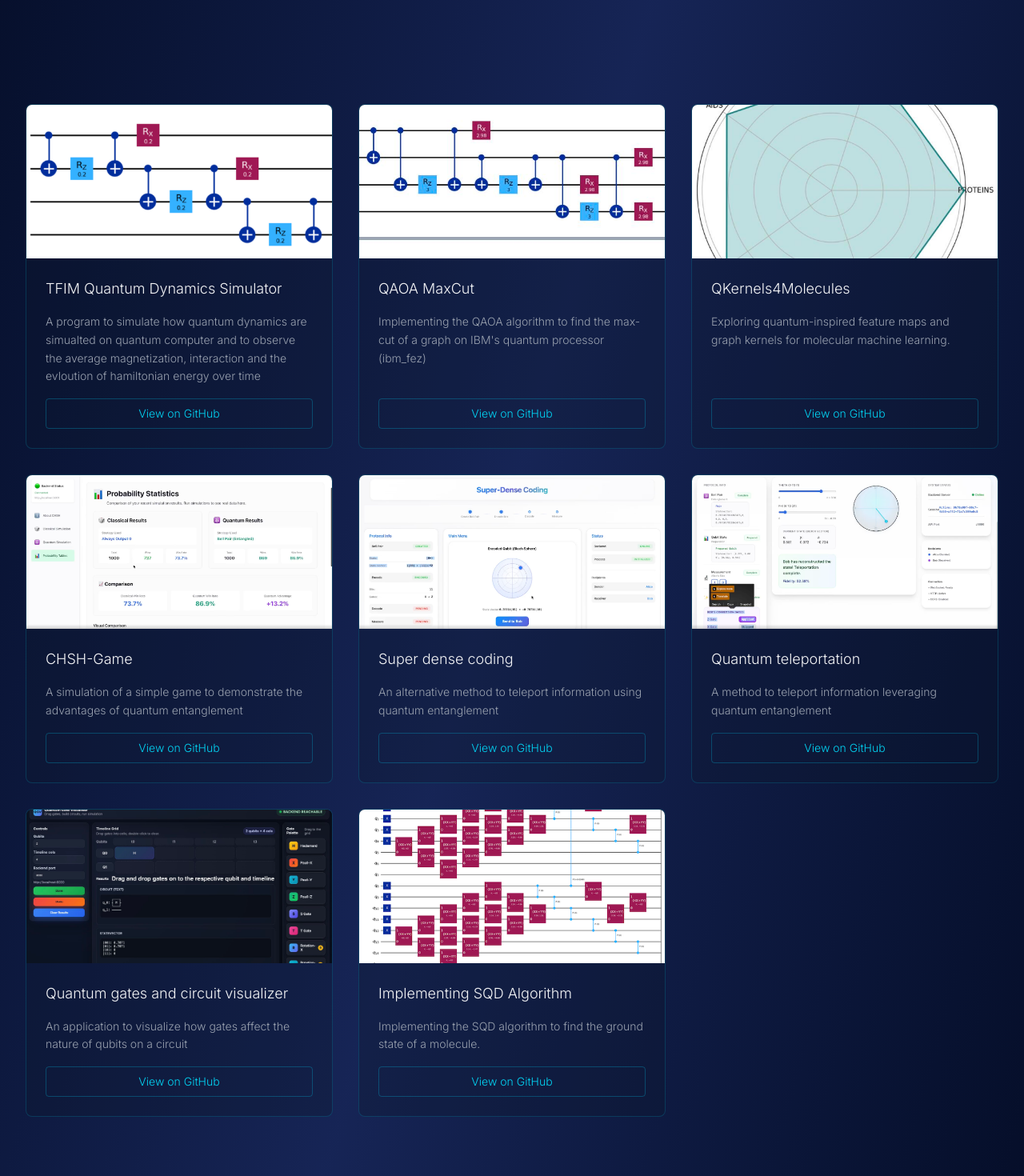
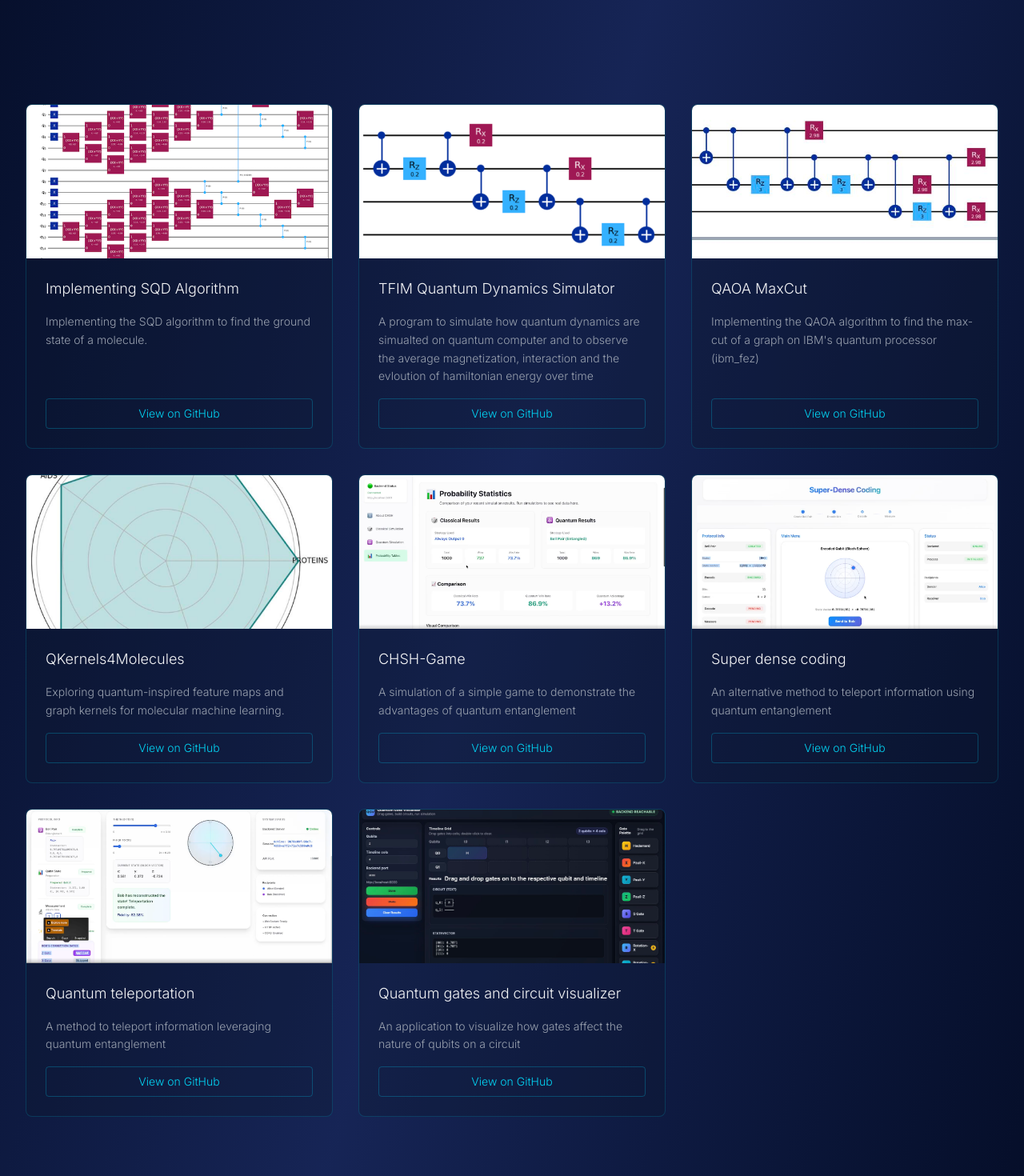
Before and after one commit to Alain-Abraham-hub/Alain-Abraham-hub.github.io, a React (Vite) app: page / in a window 1280 px wide. Shown: the part 1660-3130 px from the top of the page at 80% size. Built offline with nearby package versions, Linux system fonts and the light colour scheme.

Commit message:
minor changes

```diff
--- a/src/App.jsx
+++ b/src/App.jsx
@@ -63,6 +63,12 @@ export default function App() {
 
   const projects = [
     {
+      title: "Implementing SQD Algorithm",
+      desc: "Implementing the SQD algorithm to find the ground state of a molecule.",
+      href: "https://github.com/Alain-Abraham-hub/SQD-Algorithm-Groundstatefinder.git",
+      images: ["QC1.png", "QC2.png", "QC3.png", "QC4.png", "Bitstring recovery.png", "bitstring_frequencies.png"]
+    },
+    {
       title: "TFIM Quantum Dynamics Simulator",
       desc: "A program to simulate how quantum dynamics are simualted on quantum computer and to observe the average magnetization, interaction and the evloution of hamiltonian energy over time",
       href: "https://github.com/Alain-Abraham-hub/TFIM-Quantum-Dynamics-Simulation.git",
@@ -105,12 +111,7 @@ export default function App() {
       href: "https://github.com/Alain-Abraham-hub/Quantum-Gate-Visualiser.git",
       images: ["/circuit visualiser 1.jpeg", "circuit visualiser 2"]
     },
-    {
-      title: "Implementing SQD Algorithm",
-      desc: "Implementing the SQD algorithm to find the ground state of a molecule.",
-      href: "https://github.com/Alain-Abraham-hub/SQD-Algorithm-Groundstatefinder.git",
-      images: ["QC1.png", "QC2.png", "QC3.png", "QC4.png", "Bitstring recovery.png", "bitstring_frequencies.png"]
-    }
+
 
   ];
 
```
